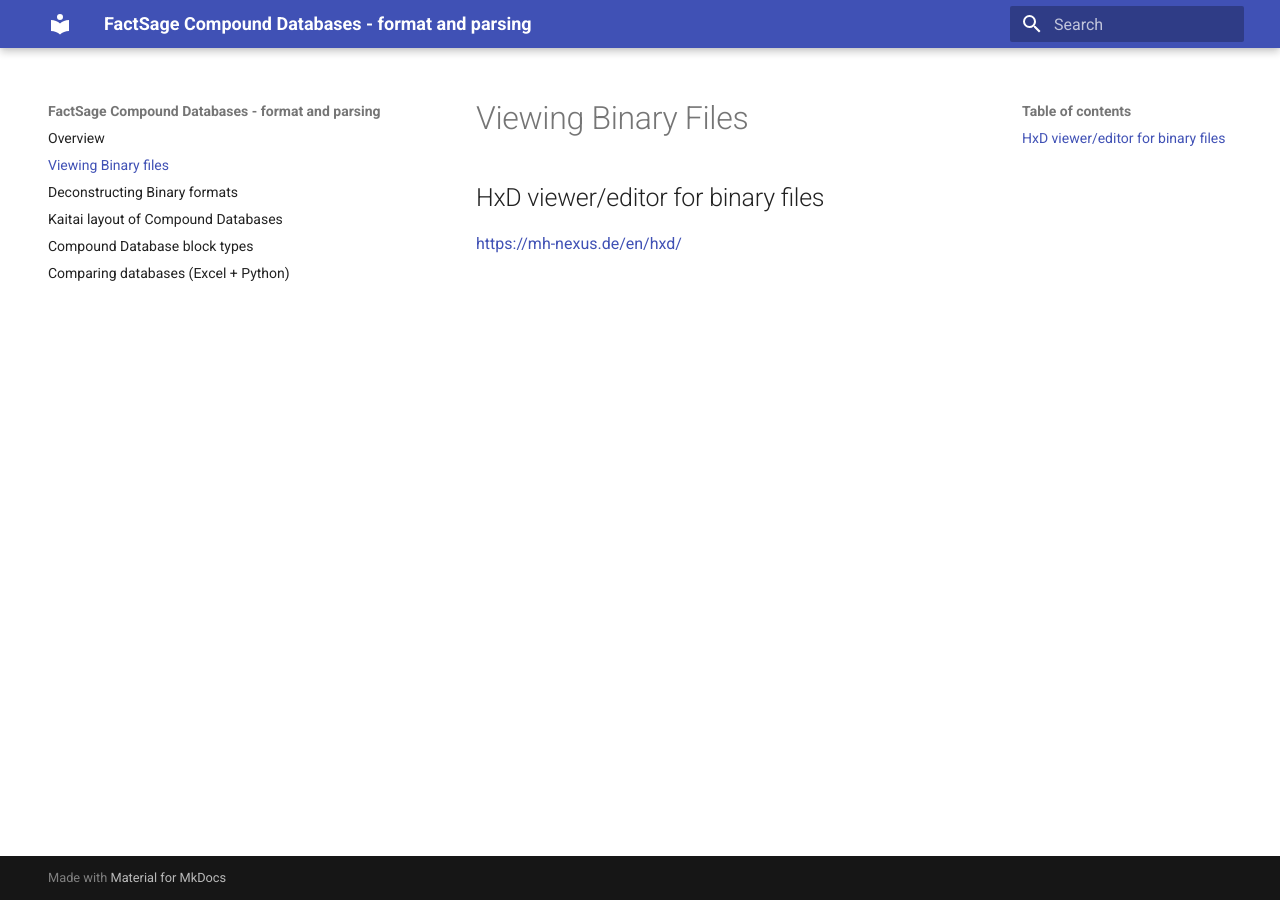
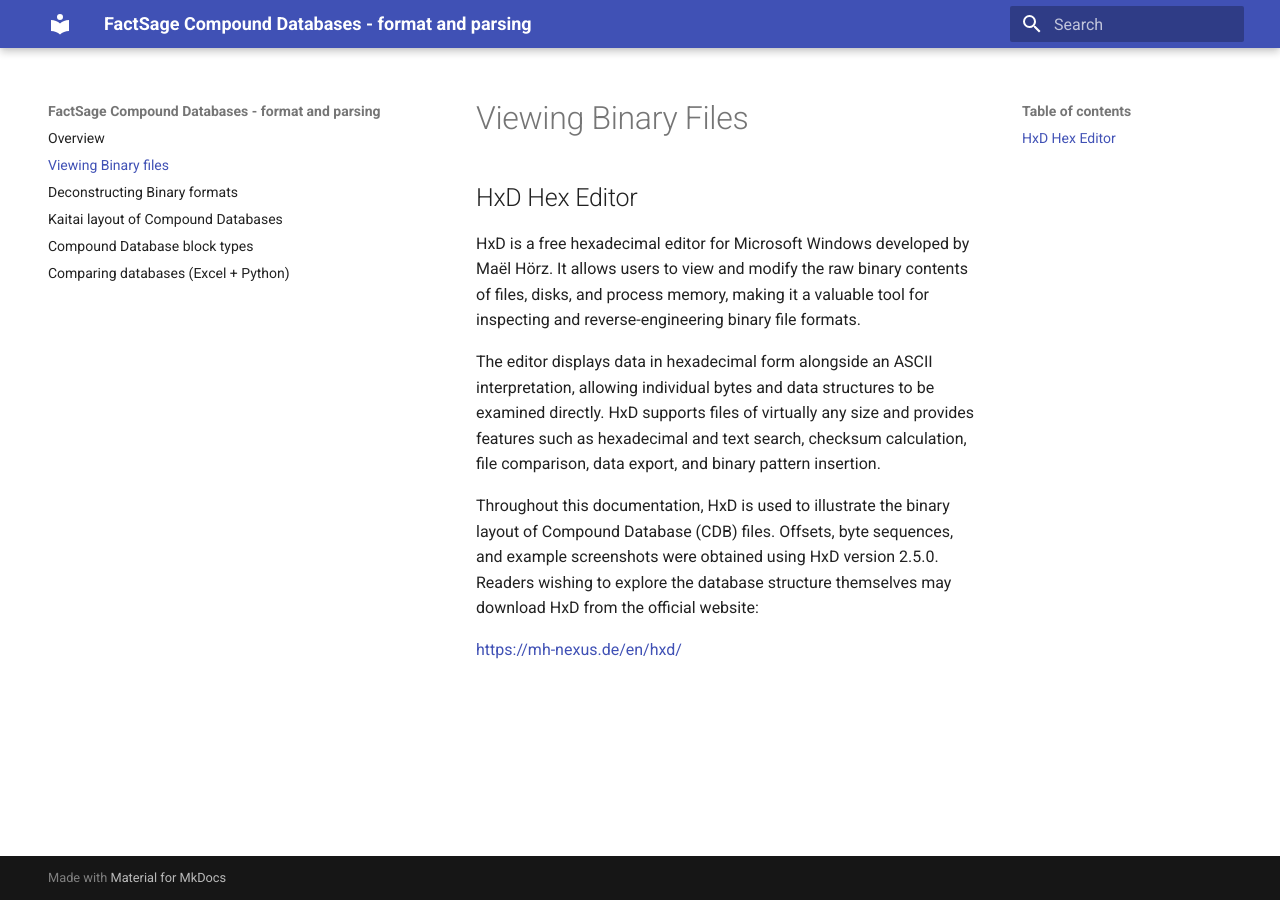
Before and after one commit to evnekdev/factsage-compound-docs, an MkDocs documentation site: the page built from docs/binary-viewing.md, in a window 1280 px wide. Built offline with MkDocs 1.6.1 and Material for MkDocs 9.7.7, drawn with Linux system fonts in a browser that asks for light colours.

Commit message:
Update binary-viewing.md

```diff
--- a/docs/binary-viewing.md
+++ b/docs/binary-viewing.md
@@ -1,5 +1,11 @@
 # Viewing Binary Files
 
-## HxD viewer/editor for binary files
+## HxD Hex Editor
+
+HxD is a free hexadecimal editor for Microsoft Windows developed by Maël Hörz. It allows users to view and modify the raw binary contents of files, disks, and process memory, making it a valuable tool for inspecting and reverse-engineering binary file formats.
+
+The editor displays data in hexadecimal form alongside an ASCII interpretation, allowing individual bytes and data structures to be examined directly. HxD supports files of virtually any size and provides features such as hexadecimal and text search, checksum calculation, file comparison, data export, and binary pattern insertion.
+
+Throughout this documentation, HxD is used to illustrate the binary layout of Compound Database (CDB) files. Offsets, byte sequences, and example screenshots were obtained using HxD version 2.5.0. Readers wishing to explore the database structure themselves may download HxD from the official website:
 
 <https://mh-nexus.de/en/hxd/>
```
